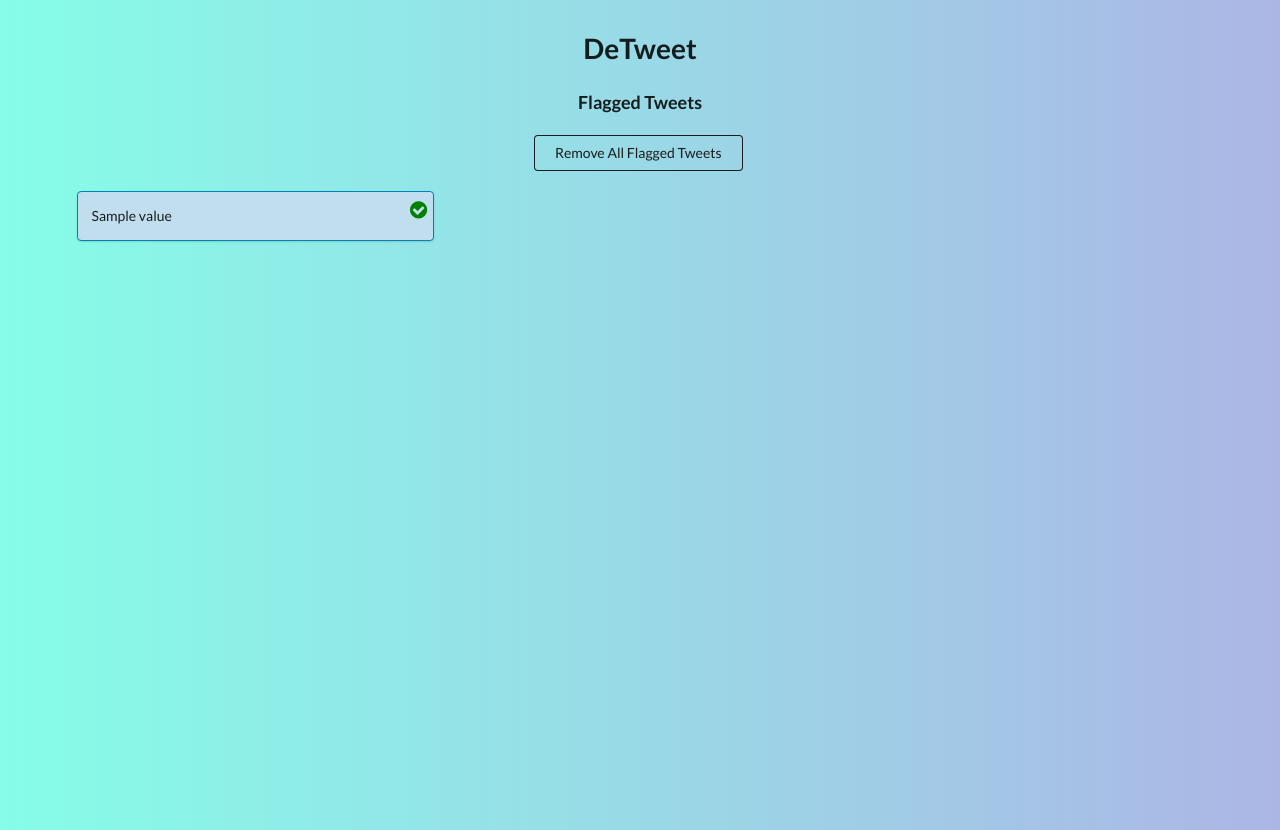
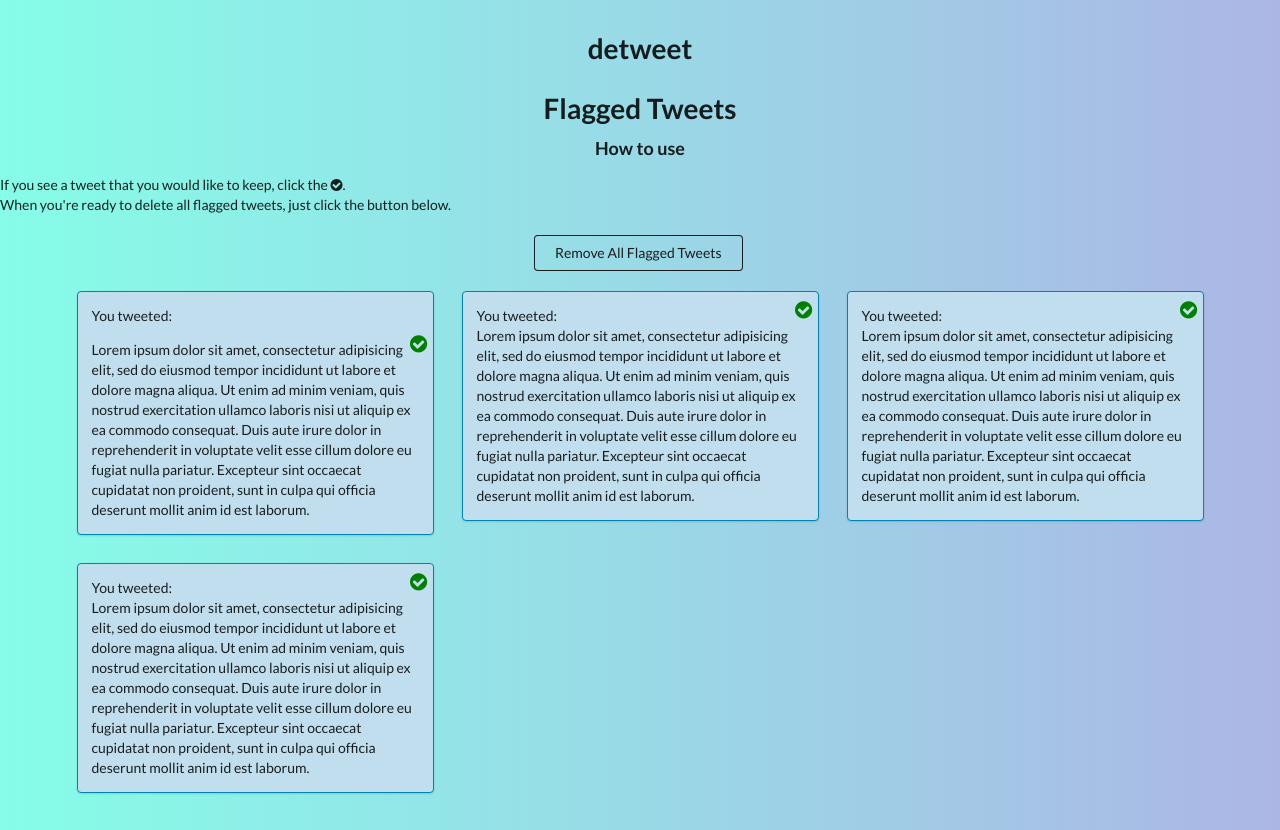
Before and after one commit to robertglatzel/detweet, a Flask app: template web_dynamic/templates/index.html in a window 1280 px wide. Run offline with Flask 2, Linux system fonts and the light colour scheme; the template is opened without the code that fills it: most values are stand-ins (such as "Sample title", 1, 10 or a date in 2020); some libraries are stand-ins or nearby versions.

Commit message:
Adding updated html

```diff
--- a/web_dynamic/templates/index.html
+++ b/web_dynamic/templates/index.html
@@ -17,13 +17,19 @@
         <link type="text/css" rel="stylesheet" href="../static/styles/Hover-master/css/hover.css">
     </head>
     <body>
-        <h1 id="logo" class="ui center aligned header">DeTweet</h1>
-        <h3 class="ui center aligned header">Flagged Tweets</h3>
+        <h1 id="logo" class="ui center aligned header">detweet</h1>
+        <h1 class="ui center aligned header">Flagged Tweets</h1>
+
+        <div class="instructions">
+            <h3 class="ui center aligned header"> How to use </h4>
+            <p>If you see a tweet that you would like to keep, click the <i class="fa fa-check-circle fa-md"></i>.<br> When you're ready to delete all flagged tweets, just click the button below. </p>
+        </div>
+
         <div class="remove-button">
             <button id="remove-all"class="ui black basic button centered">Remove All Flagged Tweets</button>
         </div>
-        <div class="ui three column doubling stackable grid container">
-
+        <div id="enclosure" class="ui three column stackable grid container">
+        <!--
     	  {% for tweet in tweets %}
     	    {% for key, value in tweet.items() %}
                   <div class="column">
@@ -34,6 +40,45 @@
                   </div>
     	    {% endfor %}
     	  {% endfor %}
+        -->
+          <div class="column">
+            <div class="tweet ui segment">
+                <div class="top">
+                    <p>You tweeted:</p>
+                    <button class="keep-tweet hvr-pulse-grow"><i class="fa fa-check-circle"></i></button>
+                </div>
+                <p class="tweet-text">Lorem ipsum dolor sit amet, consectetur adipisicing elit, sed do eiusmod tempor incididunt ut labore et dolore magna aliqua. Ut enim ad minim veniam, quis nostrud exercitation ullamco laboris nisi ut aliquip ex ea commodo consequat. Duis aute irure dolor in reprehenderit in voluptate velit esse cillum dolore eu fugiat nulla pariatur. Excepteur sint occaecat cupidatat non proident, sunt in culpa qui officia deserunt mollit anim id est laborum. </p>
+            </div>
+          </div>
+
+          <div class="column">
+            <div class="tweet ui segment">
+                <div class="top">
+                    You tweeted:
+                    <button class="keep-tweet hvr-pulse-grow"><i class="fa fa-check-circle"></i></button>
+                </div>
+                <p class="tweet-text">Lorem ipsum dolor sit amet, consectetur adipisicing elit, sed do eiusmod tempor incididunt ut labore et dolore magna aliqua. Ut enim ad minim veniam, quis nostrud exercitation ullamco laboris nisi ut aliquip ex ea commodo consequat. Duis aute irure dolor in reprehenderit in voluptate velit esse cillum dolore eu fugiat nulla pariatur. Excepteur sint occaecat cupidatat non proident, sunt in culpa qui officia deserunt mollit anim id est laborum. </p>
+            </div>
+          </div>
+          <div class="column">
+            <div class="tweet ui segment">
+                <div class="top">
+                    You tweeted:
+                    <button class="keep-tweet hvr-pulse-grow"><i class="fa fa-check-circle"></i></button>
+                </div>
+                <p class="tweet-text">Lorem ipsum dolor sit amet, consectetur adipisicing elit, sed do eiusmod tempor incididunt ut labore et dolore magna aliqua. Ut enim ad minim veniam, quis nostrud exercitation ullamco laboris nisi ut aliquip ex ea commodo consequat. Duis aute irure dolor in reprehenderit in voluptate velit esse cillum dolore eu fugiat nulla pariatur. Excepteur sint occaecat cupidatat non proident, sunt in culpa qui officia deserunt mollit anim id est laborum. </p>
+            </div>
+          </div>
+          <div class="column">
+            <div class="tweet ui segment">
+                <div class="top">
+                    You tweeted:
+                    <button class="keep-tweet hvr-pulse-grow"><i class="fa fa-check-circle"></i></button>
+                </div>
+                <p class="tweet-text">Lorem ipsum dolor sit amet, consectetur adipisicing elit, sed do eiusmod tempor incididunt ut labore et dolore magna aliqua. Ut enim ad minim veniam, quis nostrud exercitation ullamco laboris nisi ut aliquip ex ea commodo consequat. Duis aute irure dolor in reprehenderit in voluptate velit esse cillum dolore eu fugiat nulla pariatur. Excepteur sint occaecat cupidatat non proident, sunt in culpa qui officia deserunt mollit anim id est laborum. </p>
+            </div>
+          </div>
+
 
       </div>
     </body>
```
Lines whose indentation alone changed are shown as unchanged.
